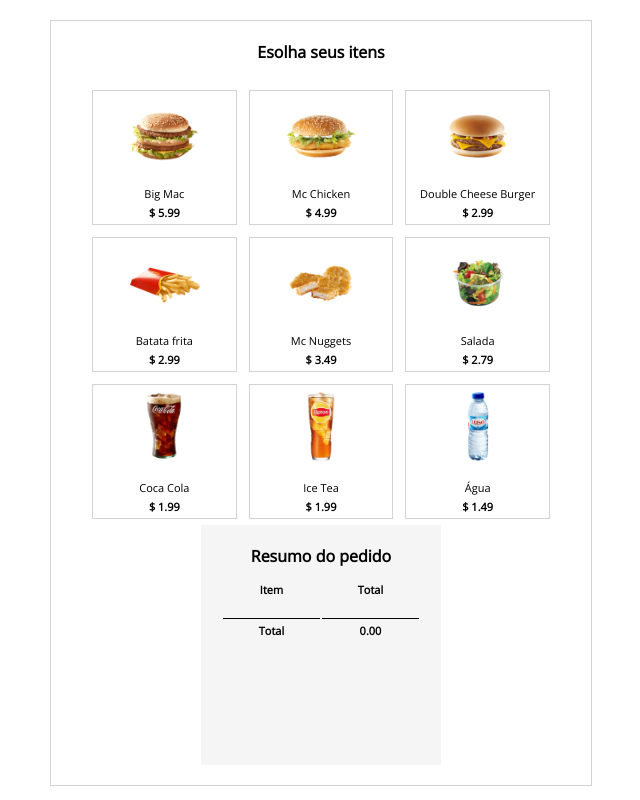
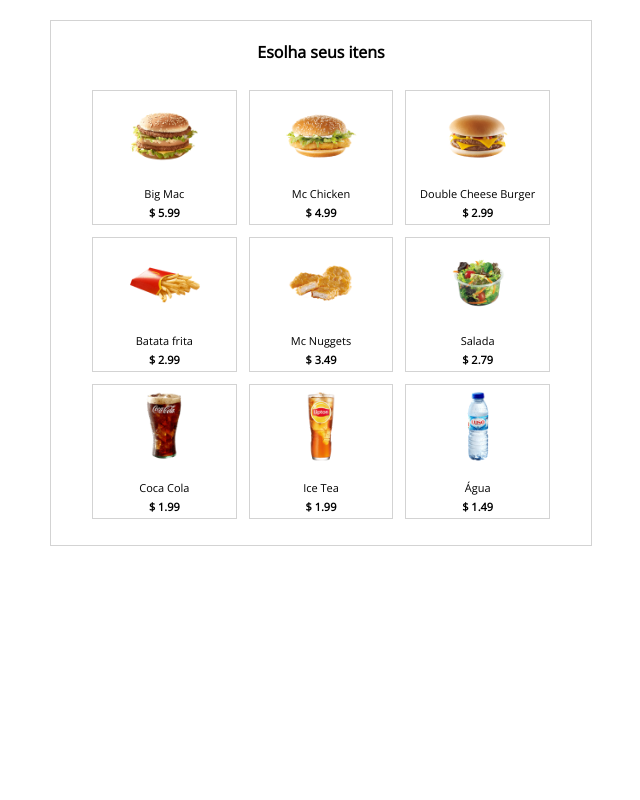
Before and after one commit to luiscadari/self-service-machine, a plain HTML site: page index.html in a window 1280 px wide. Shown: the whole page, without its empty margins (319-959 px from the left). Drawn offline with nearby package versions, Linux system fonts and the light colour scheme.

Commit message:
:sparkles: feat: Sumário condicional
- Sumário só aparece se tiver produtos selecionados pelo usuário;

```diff
--- a/index.html
+++ b/index.html
@@ -31,7 +31,7 @@
                         </div>
                     </div>
                 </div>
-            <section class="summary">
+            <section v-if="showSummary()" class="summary">
                 <strong>Resumo do pedido</strong>
                 <table>
                     <thead>
--- a/scripts.js
+++ b/scripts.js
@@ -81,6 +81,19 @@ const SelfServiceMachine = {
       });
       return total;
     },
+    showSummary: () => {
+      const selectedProducts = [];
+      this.products.forEach((product, index) => {
+        if (product.active) {
+          selectedProducts.push(product.name);
+        }
+      });
+      if (selectedProducts.length > 0) {
+        return true;
+      }
+
+      return false;
+    },
   },
 };
 
```
